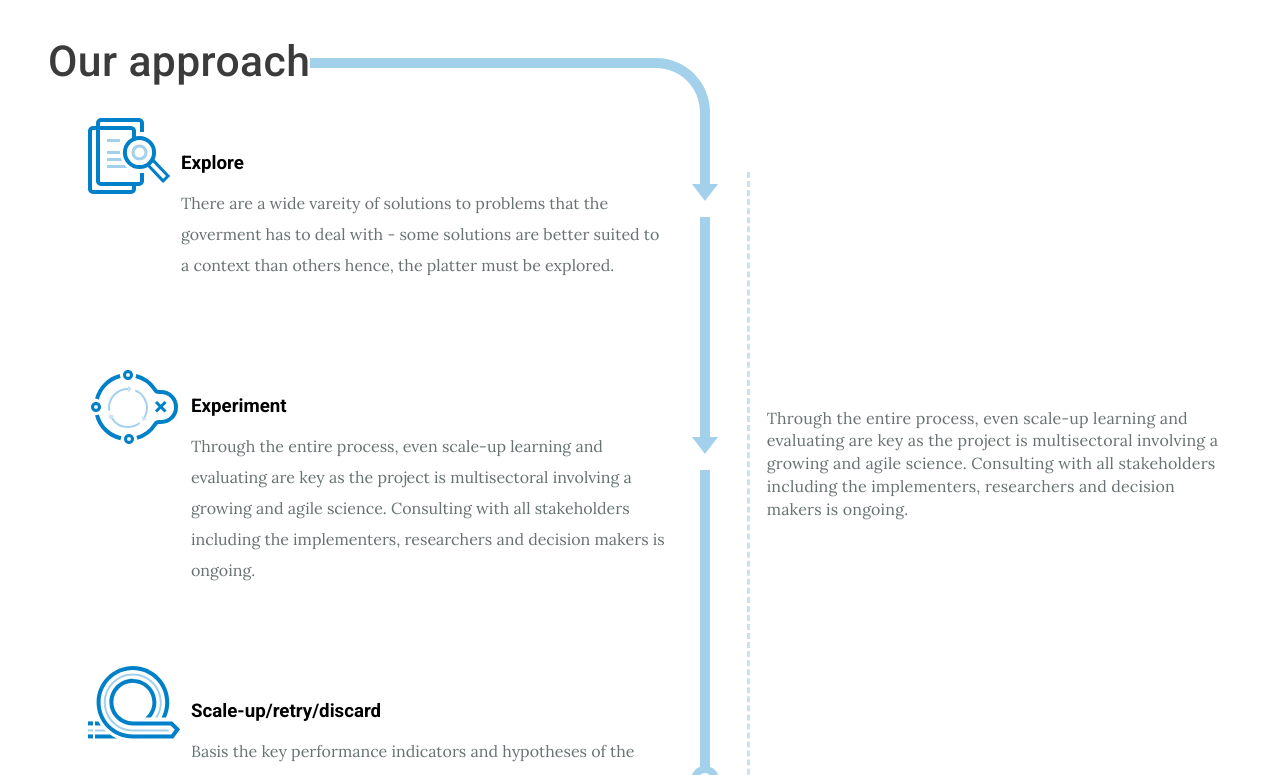
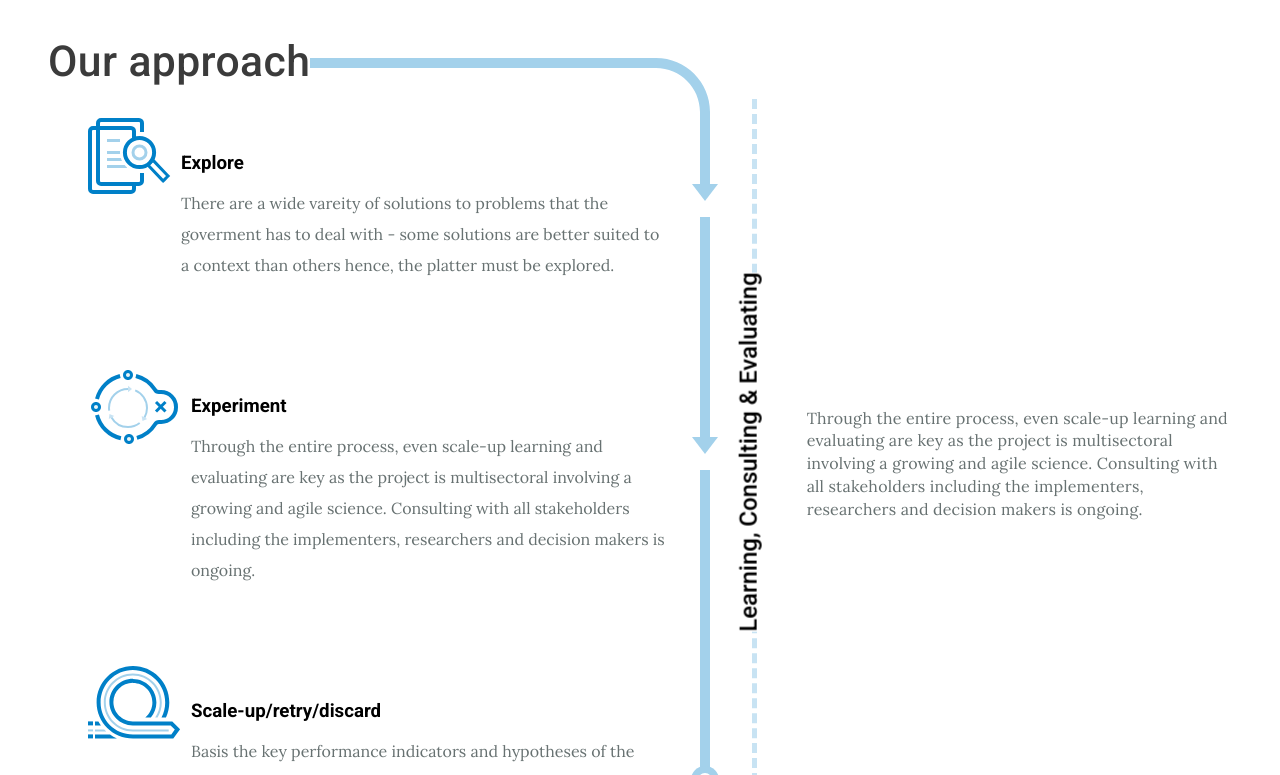
Before and after one commit to wastewater-intelligence-network/win-web-app, a React (Create React App) app: page /aboutus in a window 1280 px wide. Shown: the part 2005-2780 px from the top of the page. Built offline with nearby package versions, Linux system fonts and the light colour scheme.

Commit message:
our approach right side text rotate, and border-dashed  implemented

```diff
--- a/src/landing/newAboutUs.css
+++ b/src/landing/newAboutUs.css
@@ -80,13 +80,13 @@
 width: 76px;;
 }
 .divider-approch{
-    left: 59%;
+    left: 59.5%;
     display: block;
-    height: 75%;
+    height: 80%;
     position: absolute;
     width: 0;
-    top: 18%;
-    border-right: 3px dashed #A3D1EB;
+    top: 10%;
+    border-right: 5px dashed #A3D1EB;
     opacity: 0.6;
 }
 
@@ -96,7 +96,33 @@ line-height: 30.72px;
 color:#677171;
 font-family: 'Lora-Regular' !important;
 font-weight: 400 !important;
+padding: 0 0 0 40px;
 }
+
+.divider-approch:before, .divider-approch:after {
+    border-right: 2px solid red;
+    content: '';
+    display: block;
+    height: 8px;
+    margin-top: -6px;
+    position: absolute;
+    -moz-transform: rotate(135deg);
+    -o-transform: rotate(135deg);
+    -webkit-transform: rotate(135deg);
+    transform: rotate(135deg);
+    right: 10px;
+    top: 50%;
+    width: 0;
+}
+
+.divider-approch:after {
+    margin-top: -1px;
+    -moz-transform: rotate(45deg);
+    -o-transform: rotate(45deg);
+    -webkit-transform: rotate(45deg);
+    transform: rotate(45deg);
+}
+
 
 .our-approch-heading{
     margin-bottom: 10px !important;
@@ -111,6 +137,16 @@ font-weight: 400 !important;
     background-position: 100% 0px;
 
 }
+
+.right-rotate-text{
+    position: absolute;
+    transform: rotate(270deg);
+    left: 44%;
+    font-size: 24px;
+    font-weight: 500;
+    background-color: #fff;
+}
+
 
 /* ------------------ */
 
--- a/src/landing/newAboutUs.js
+++ b/src/landing/newAboutUs.js
@@ -97,6 +97,7 @@ const Newaboutus = () => {
 
           </Grid>
           <span className="divider-approch"></span>
+          <div className="right-rotate-text"> Learning, Consulting & Evaluating</div>
           <Grid item xs={12} sm={12} md={6} lg={5}>
           <Typography variant="body2" className="our-approach-right-side-text">
           Through the entire process, even scale-up learning and evaluating are key as the project is multisectoral involving a growing and agile science. Consulting with all stakeholders including the implementers, researchers and decision makers is ongoing.
```
